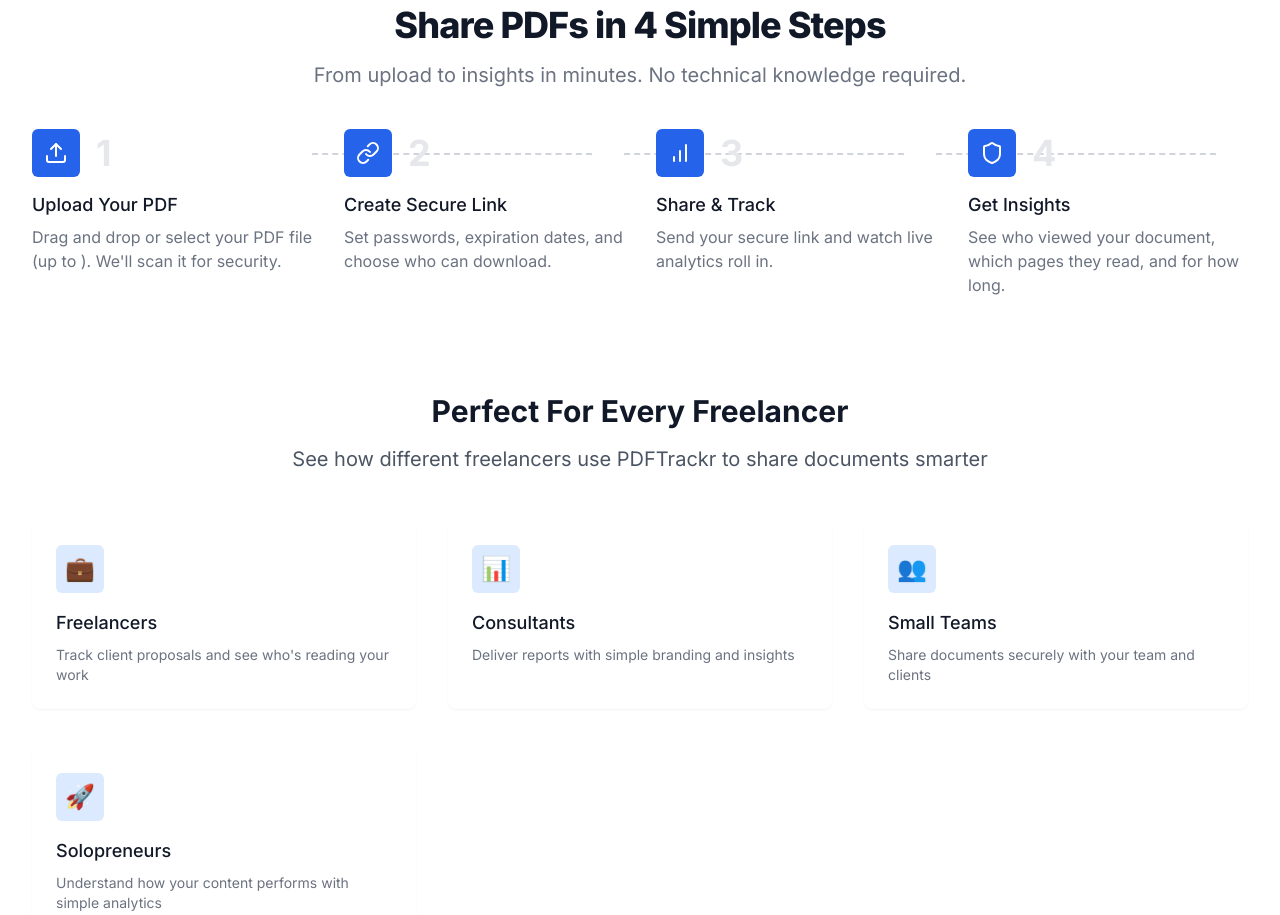
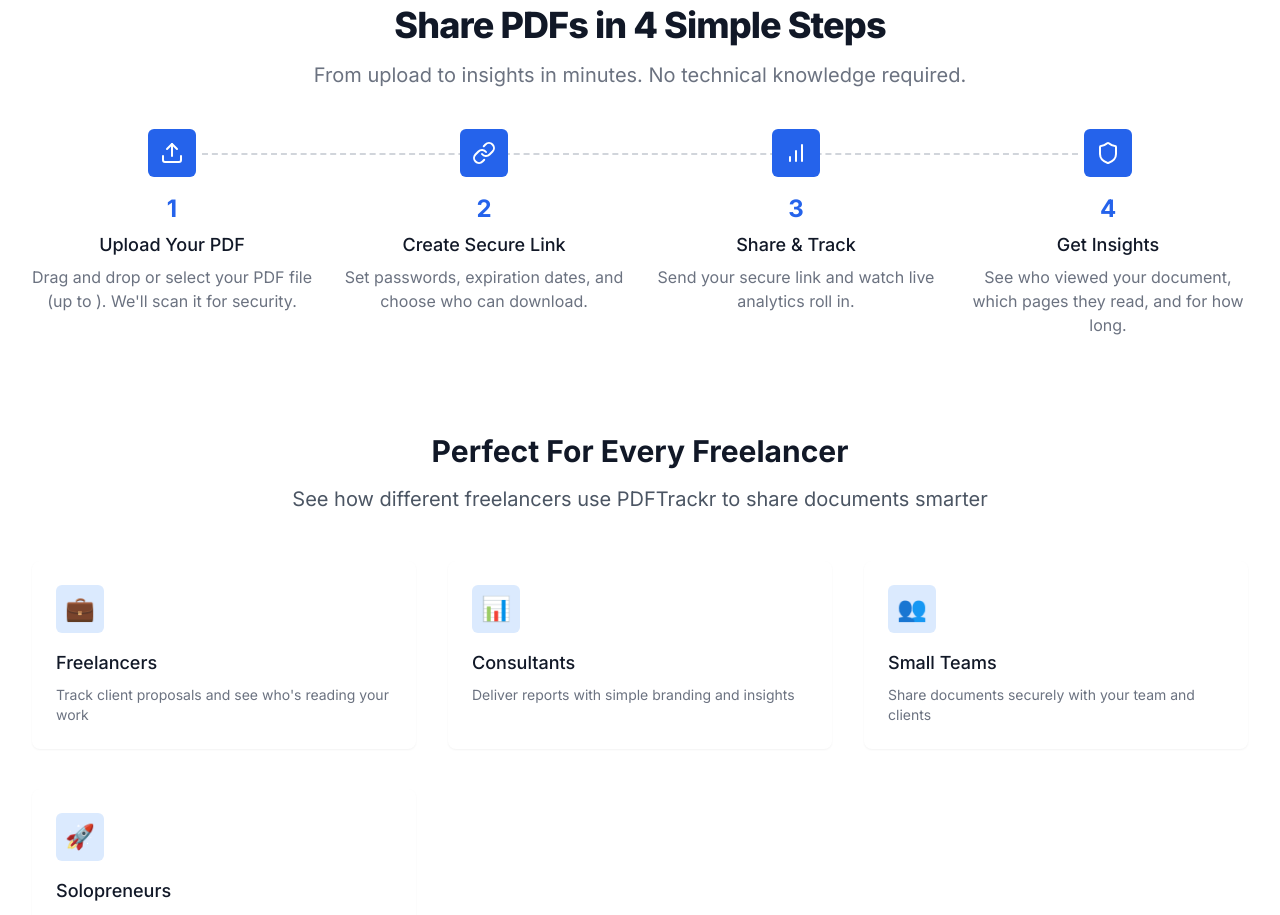
Before and after one commit to first-dotcom/pdftrackr, a Next.js app in the folder frontend/: page / in a window 1280 px wide. Shown: the part 2080-2995 px from the top of the page. Built offline with nearby package versions, Linux system fonts and the light colour scheme; no server answers.

Commit message:
Fix how it works line

```diff
--- a/frontend/components/HowItWorks.tsx
+++ b/frontend/components/HowItWorks.tsx
@@ -47,30 +47,39 @@ export default function HowItWorks() {
         </div>
 
         <div className="mt-10">
+          <div className="relative">
+            {/* Desktop connecting lines */}
+            <div className="hidden lg:flex absolute top-6 left-0 w-full justify-between items-center px-6 pointer-events-none">
+              {[1, 2, 3].map((_, index) => (
+                <div
+                  key={index}
+                  className="flex-1 border-t-2 border-dashed border-gray-300"
+                  style={{
+                    marginLeft: index === 0 ? '12.5%' : '0',
+                    marginRight: index === 2 ? '12.5%' : '0'
+                  }}
+                />
+              ))}
+            </div>
+
             <div className="space-y-10 md:space-y-0 md:grid md:grid-cols-2 lg:grid-cols-4 md:gap-x-8 md:gap-y-10">
               {steps.map((step, index) => (
                 <div key={step.title} className="relative">
-                <div className="flex items-center space-x-4">
-                  <div className="flex-shrink-0">
-                    <div className="flex items-center justify-center h-12 w-12 rounded-md bg-primary-600 text-white">
+                  <div className="flex flex-col items-center text-center md:flex-row md:text-left md:items-start lg:flex-col lg:text-center lg:items-center">
+                    <div className="flex items-center justify-center h-12 w-12 rounded-md bg-primary-600 text-white mb-4 md:mb-0 md:mr-4 lg:mb-4 lg:mr-0 relative z-10">
                       <step.icon className="h-6 w-6" aria-hidden="true" />
                     </div>
+                    <div className="flex-1">
+                      <div className="flex items-center justify-center md:justify-start lg:justify-center space-x-2 mb-2">
+                        <span className="text-2xl font-bold text-primary-600">{step.number}</span>
                       </div>
-                  <div className="flex-1">
-                    <span className="text-4xl font-bold text-gray-200">{step.number}</span>
+                      <h3 className="text-lg leading-6 font-medium text-gray-900 mb-2">{step.title}</h3>
+                      <p className="text-base text-gray-500">{step.description}</p>
                     </div>
                   </div>
-                <div className="mt-4">
-                  <h3 className="text-lg leading-6 font-medium text-gray-900">{step.title}</h3>
-                  <p className="mt-2 text-base text-gray-500">{step.description}</p>
-                </div>
-                {index < steps.length - 1 && (
-                  <div className="hidden lg:block absolute top-6 left-full w-full">
-                    <div className="w-full border-t-2 border-dashed border-gray-300"></div>
-                  </div>
-                )}
                 </div>
               ))}
+            </div>
           </div>
         </div>
       </div>
```
Lines whose indentation alone changed are shown as unchanged.
